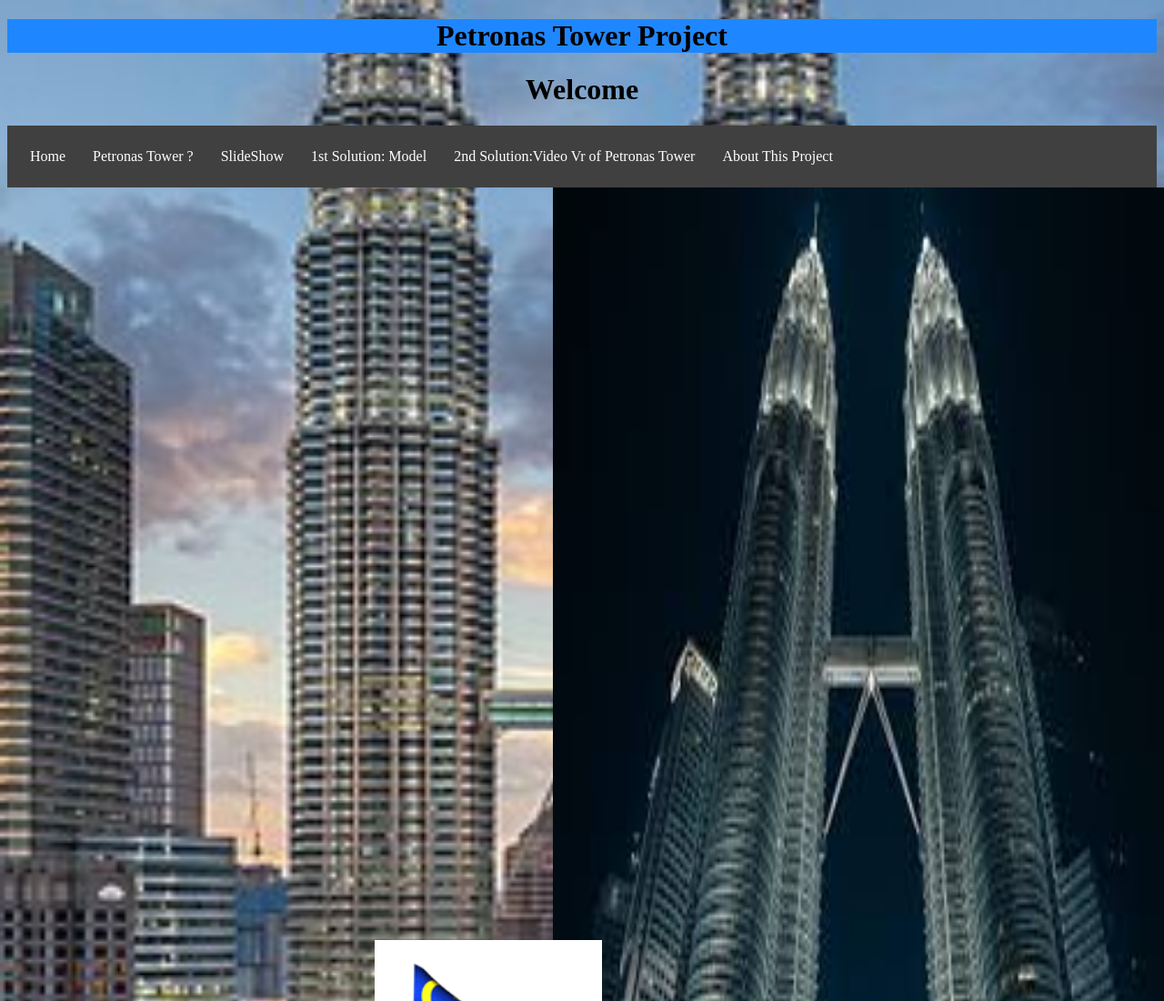
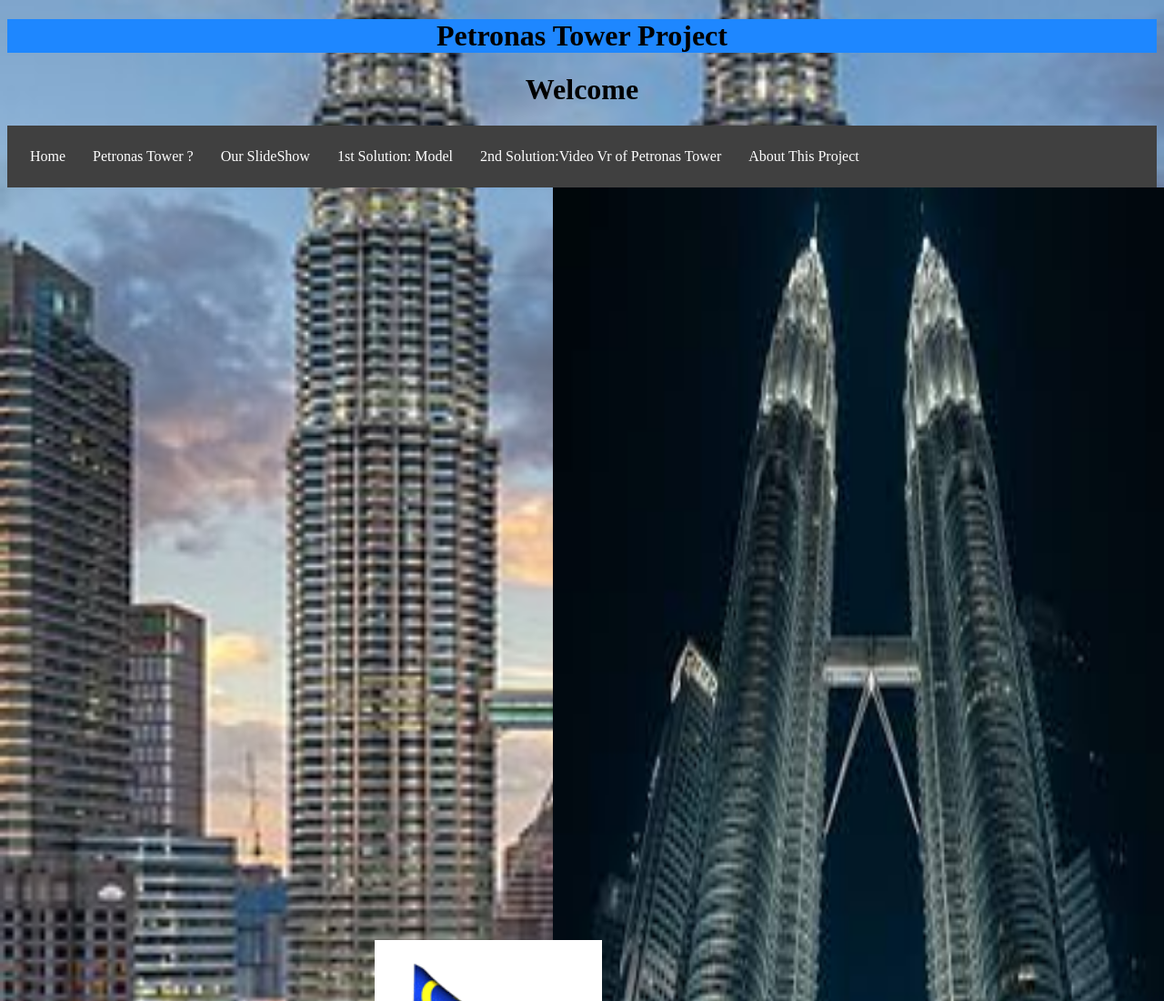
Before and after one commit to BuingDavidTheStyle/PetronasTower, a plain HTML site: page Home.html in a window 1280 px wide. Shown: the top 1100 px of the page at 91% size. Drawn offline with Linux system fonts and the light colour scheme.

Commit message:
Update Home.html

```diff
--- a/Home.html
+++ b/Home.html
@@ -2,7 +2,8 @@
 <html lang="en">
 
 <head>
-   <title>Petronas Tower Project</title>
+    <link rel="icon" type="image/jpg" href="g.png">
+    <title>Petronas Tower Project</title>
       <style>
          body {
              background-image: url('1.jpg'); /* Chemin de votre image */
@@ -54,7 +55,7 @@ h1 {
 
         <li><a href="Short Biography.html">Petronas Tower ? </a></li>
 
-        <li><a href="SlideShow.html">SlideShow </a></li>
+        <li><a href="SlideShow.html">Our SlideShow </a></li>
 
         <li><a href="Solution_Model.html">1st Solution: Model  </a></li>
 
```
